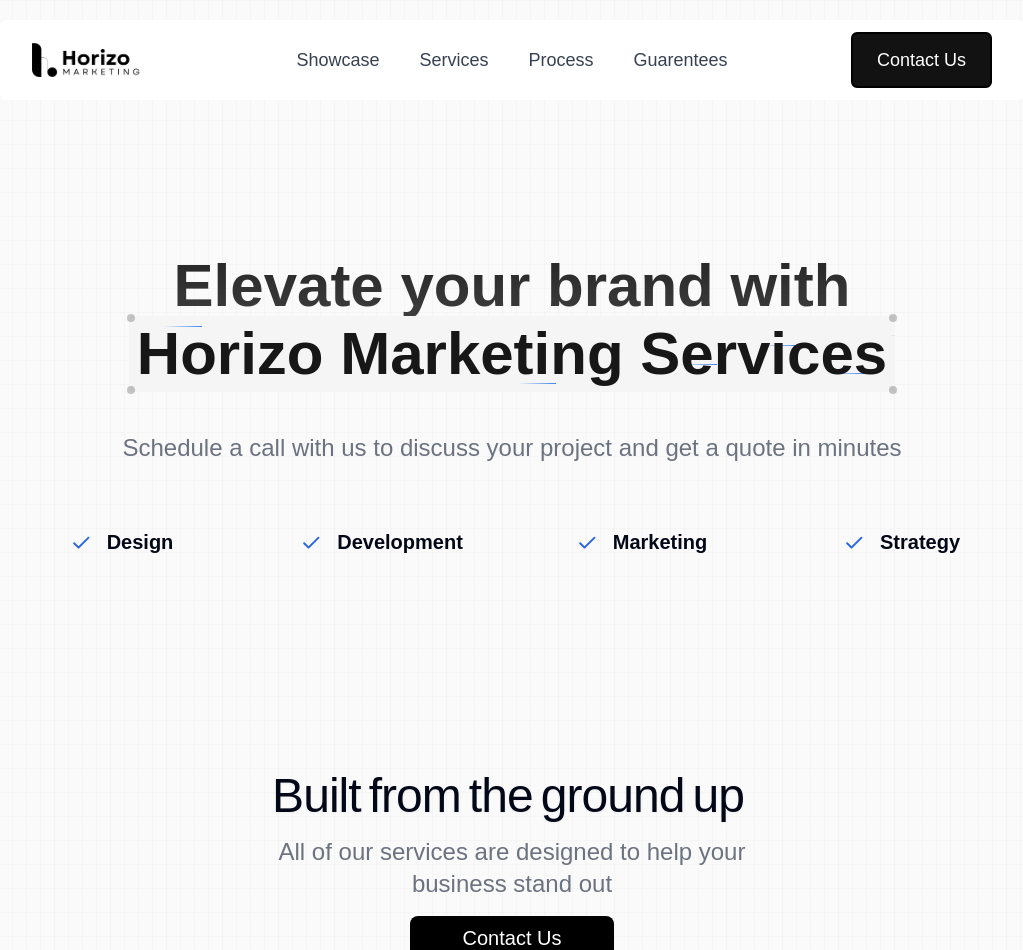
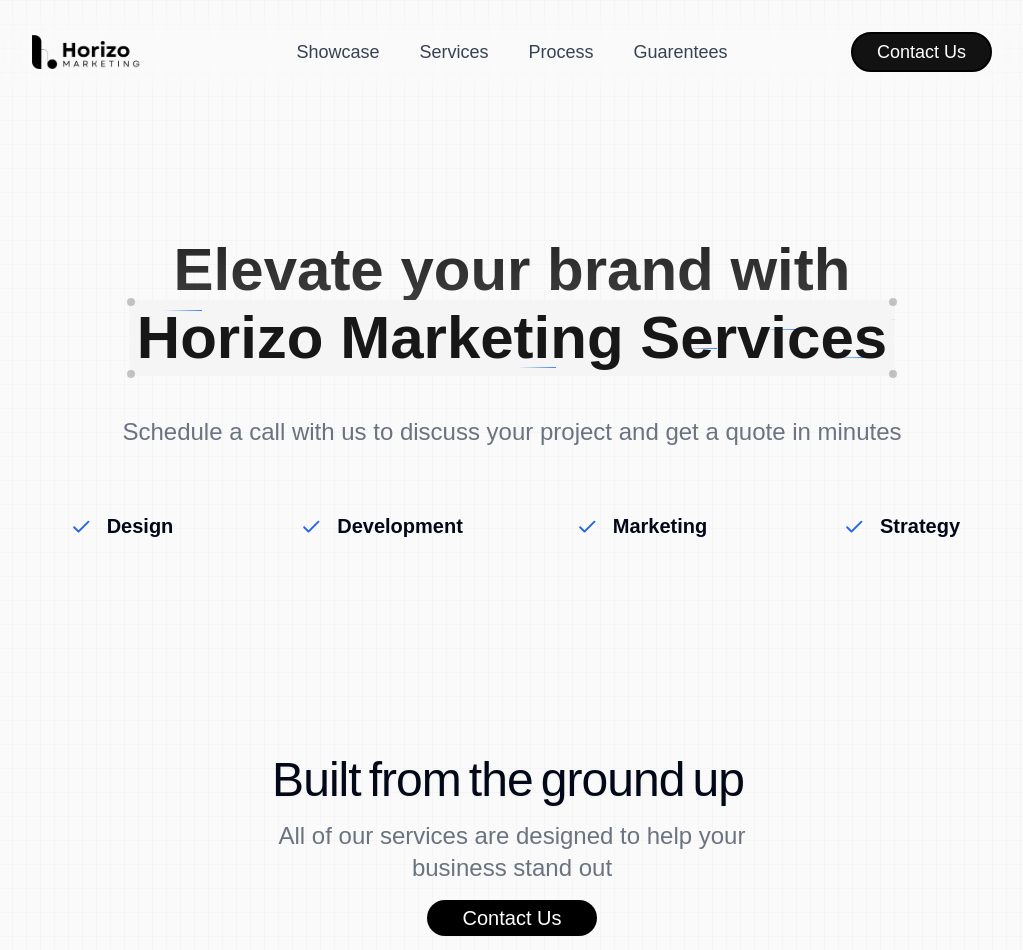
Before and after one commit to cody-ellington/hrzmkt, a Next.js app: page / in a window 1280 px wide. Shown: the top 950 px of the page, without its empty margins (128-1151 px from the left). Built offline with nearby package versions, Linux system fonts and the light colour scheme.

Commit message:
update button size

```diff
--- a/app/page.tsx
+++ b/app/page.tsx
@@ -77,7 +77,7 @@
       <Element
         name="top"
         className="overflow-hidden rounded-[6px] top-5 sticky md:mx-auto z-50
-   xl:w-4/5 2xl:w-[68%] bg-white flex items-center
+   xl:w-4/5 2xl:w-[68%] backdrop-blur-xl flex items-center
    justify-between py-3 px-4 md:px-8 mx-6"
       >
         <Link href={"/"}>
@@ -132,11 +132,11 @@
           <Link
             href={"#contact-us"}
             className="
-  py-3
+  py-1
   px-6
   text-lg
   hover:bg-[#abcbff]
-  rounded-[6px]
+  rounded-3xl
   border-2
   border-black
   text-white
@@ -294,7 +294,7 @@
             All of our services are designed to help your business stand out
           </p>
 
-          <div className="md:text-center py-2 md:w-1/5 mx-auto text-xl md:text-xl rounded-lg bg-black text-white">
+          <div className="md:text-center py-1 md:w-1/6 mx-auto text-xl md:text-xl rounded-3xl bg-black text-white">
             <a href="#contact-us">Contact Us</a>
           </div>
 
--- a/components/demos/shooting-stars-demo.tsx
+++ b/components/demos/shooting-stars-demo.tsx
@@ -72,7 +72,7 @@
         {features.map((feature, index) => (
           <div
             key={index}
-            className="flex flex-col   p-10 bg-neutral-800 rounded-xl cursor-pointer"
+            className="flex flex-col   p-10  rounded-xl cursor-pointer bg-white/10"
           >
             <button
               className="
--- a/components/showcase-navbar.tsx
+++ b/components/showcase-navbar.tsx
@@ -20,7 +20,6 @@
 2xl:w-[68%]
 
 
-    bg-white
     flex
     items-center
     justify-between py-3
@@ -28,6 +27,7 @@
     md:px-8
     mx-6
 
+    backdrop-blur-xl
     "
     >
       <Link href="/">
@@ -70,10 +70,10 @@
 
         <Link
           href={"/meeting"}
-        className="py-3 px-6
+          className="py-1 px-6
       text-lg
       hover:bg-[#abcbff]
-      rounded-[6px]
+      rounded-3xl
       border-2
       border-black
       dark:border-white
```
Lines whose indentation alone changed are shown as unchanged.
